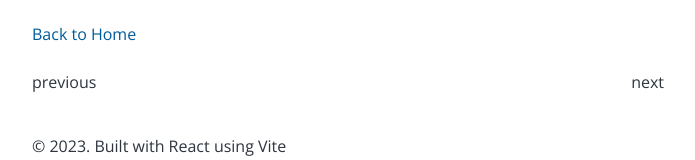
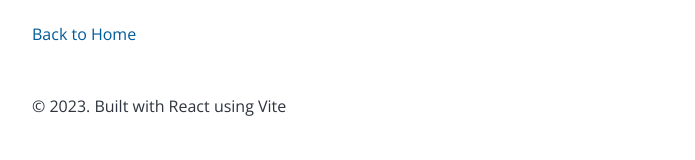
Before and after one commit to glitton/scuba-blog, a React (Vite) app: page /single-blog/1 in a window 1280 px wide. Shown: the part 383-543 px from the top of the page, without its empty margins (292-987 px from the left). Built offline with nearby package versions, Linux system fonts and the light colour scheme; no server answers.

Commit message:
deleted previous and next li tags

```diff
--- a/src/SingleBlog.jsx
+++ b/src/SingleBlog.jsx
@@ -80,10 +80,7 @@ const SingleBlog = () => {
             listStyle: `none`,
             padding: 0,
           }}
-        >
-          <li>previous</li>
-          <li>next</li>
-        </ul>
+        ></ul>
       </nav>
       <footer>
         &copy; {new Date().getFullYear()}. Built with React using Vite
```
